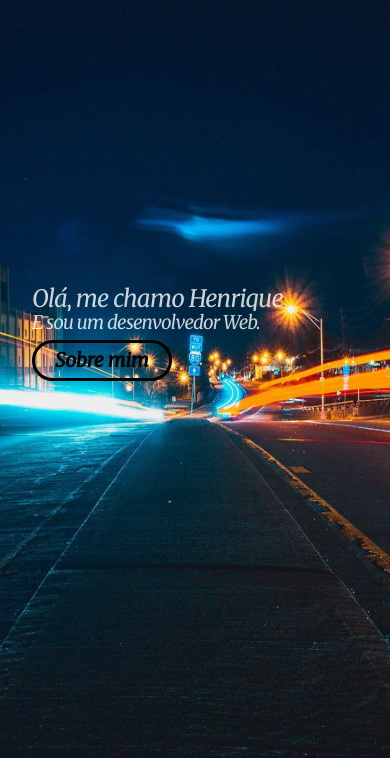
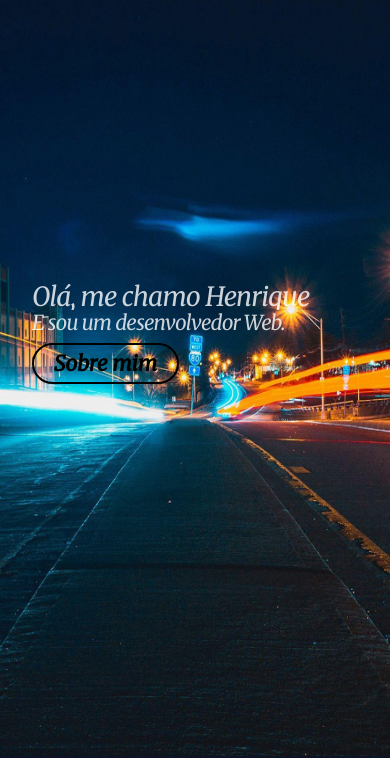
Before and after one commit to henriqaraujo/portifolio, a plain HTML site: page index.html in a window 390 px wide. Shown: the part 88-846 px from the top of the page. Drawn offline with nearby package versions, Linux system fonts and the light colour scheme.

Commit message:
Add files via upload

```diff
--- a/breakpoint.css
+++ b/breakpoint.css
@@ -15,7 +15,7 @@
 
 @media screen and (max-width: 768px) {
     .fo-introducao {
-        font-size: 1em;
+        font-size: 1.1em;
     }
     .fo-apresentacao {
         text-align: justify;
@@ -31,6 +31,7 @@
         font: 1.2em/1em 'Merriweather', serif;
         cursor: pointer;
         font-weight: bold;
+        border: 2px solid;
     }
     .btn-sobre:hover {
         color: rgb(0, 0, 0);
```
